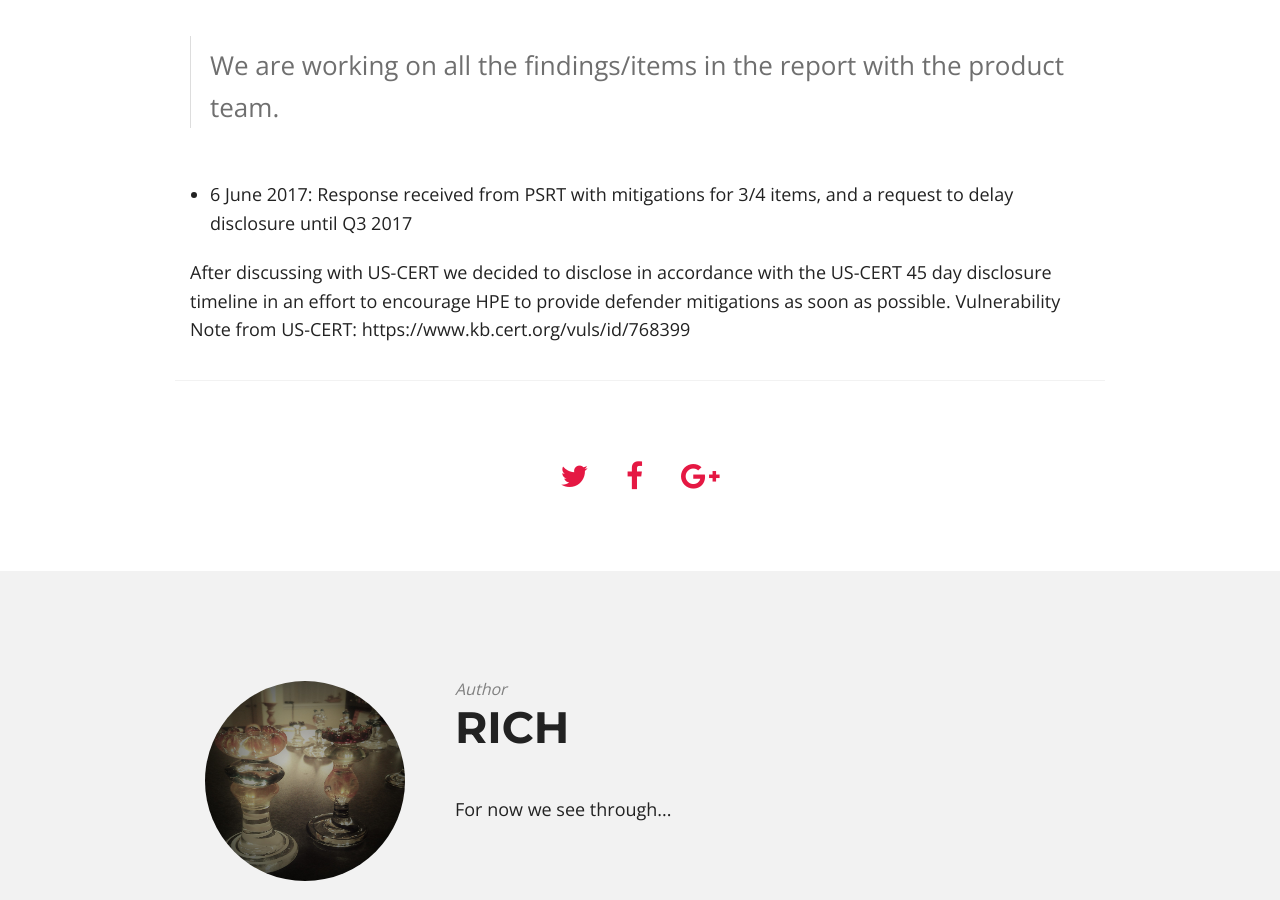
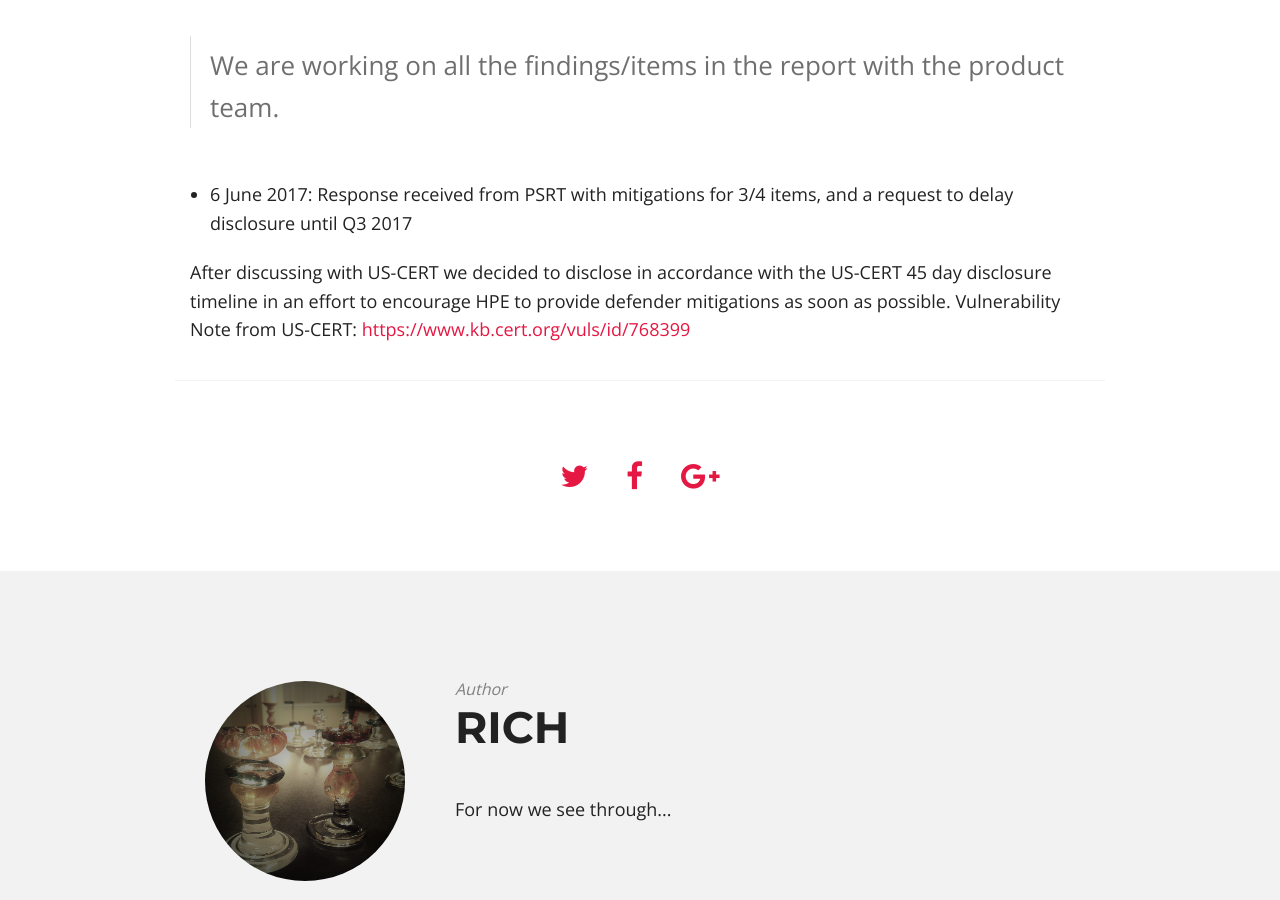
Before and after one commit to Rich5/Rich5.github.io, a Jekyll site: the page built from _posts/2017-06-13-exploiting-hp-sitescope-from-zero-to-compromise.md, in a window 1280 px wide and 900 px high, scrolled down 10625 px. Built offline with Jekyll 4.4.1, drawn with Linux system fonts in a browser that asks for light colours; nearby versions of some CDN libraries; part of the change alters nothing that is shown.

```diff
--- a/_posts/2017-06-13-exploiting-hp-sitescope-from-zero-to-compromise.md
+++ b/_posts/2017-06-13-exploiting-hp-sitescope-from-zero-to-compromise.md
@@ -175,4 +175,4 @@ From initial report to 6 June 2017 I made repeated requests for mitigation guida
 
 - 6 June 2017: Response received from PSRT with mitigations for 3/4 items, and a request to delay disclosure until Q3 2017
 
-After discussing with US-CERT we decided to disclose in accordance with the US-CERT 45 day disclosure timeline in an effort to encourage HPE to provide defender mitigations as soon as possible. Vulnerability Note from US-CERT: https://www.kb.cert.org/vuls/id/768399
+After discussing with US-CERT we decided to disclose in accordance with the US-CERT 45 day disclosure timeline in an effort to encourage HPE to provide defender mitigations as soon as possible. Vulnerability Note from US-CERT: [https://www.kb.cert.org/vuls/id/768399](https://www.kb.cert.org/vuls/id/768399)
```
